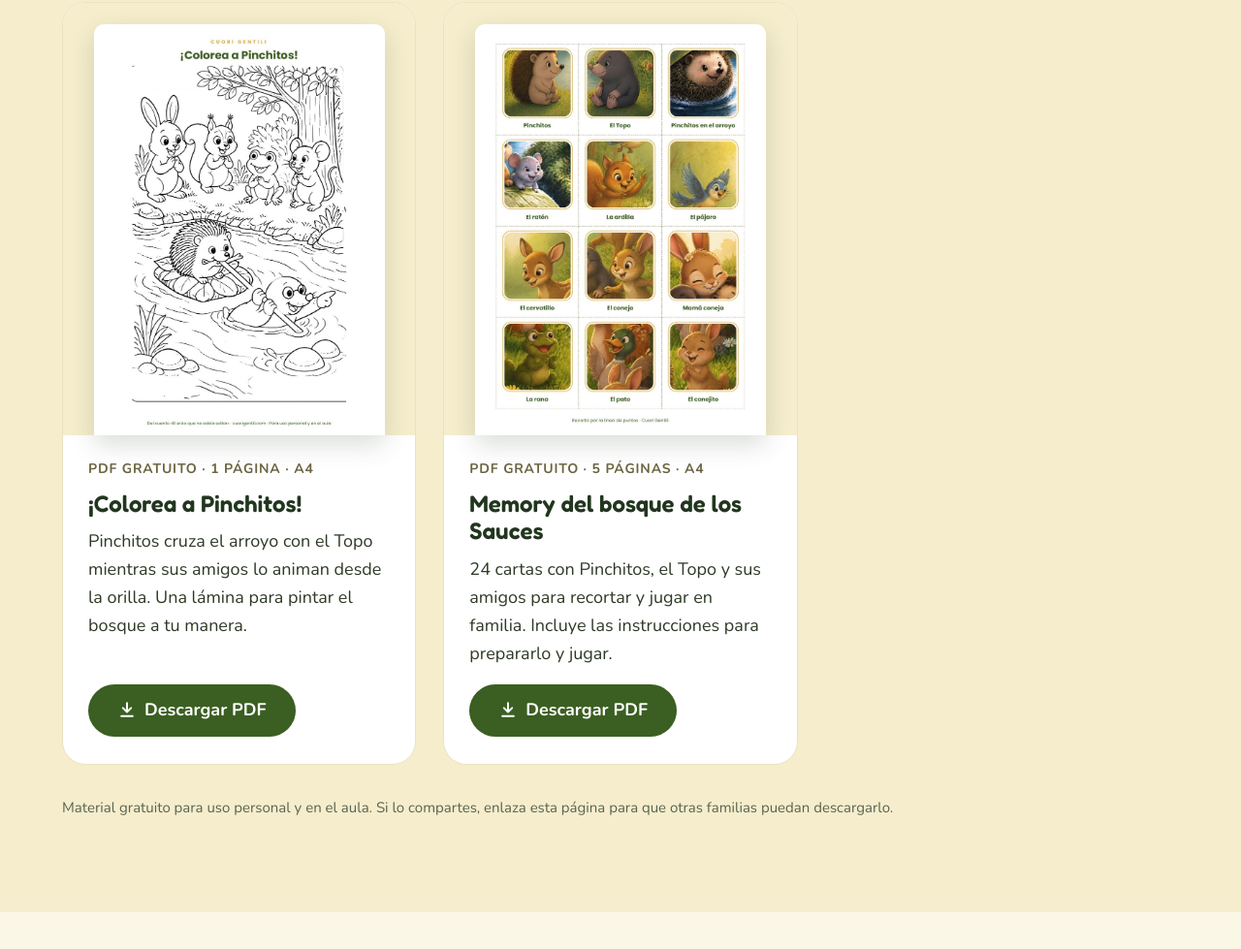
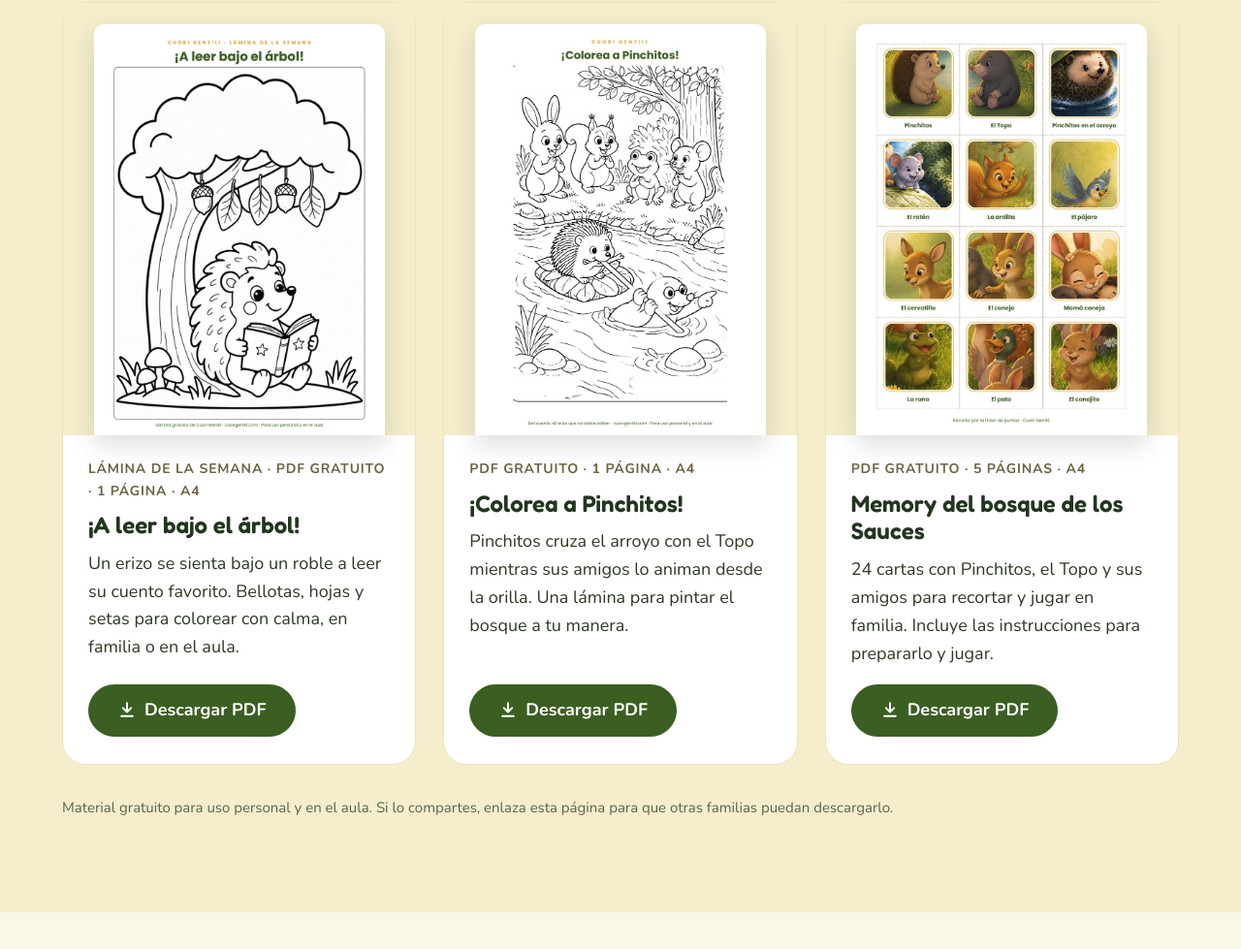
Before and after one commit to giuligattuso-bit/cuorigentili, a plain HTML site: page descargas/index.html in a window 1280 px wide. Shown: the part 531-1510 px from the top of the page at 97% size. Drawn offline with nearby package versions, Linux system fonts and the light colour scheme.

Commit message:
Descargas: lámina de la semana «¡A leer bajo el árbol!» (ES)
Co-Authored-By: Claude Opus 5.5 <noreply@anthropic.com>
Claude-Session: https://claude.ai/code/session_01TMAaQ7RLbNmWXr1Q5Jj3xx

```diff
--- a/descargas/index.html
+++ b/descargas/index.html
@@ -180,6 +180,15 @@ body{margin:0;background:#FBF7E6}
 <p class="cg-dl-also">También disponible en: <a href="../en/downloads/" lang="en" hreflang="en">English</a> · <a href="../it/download/" lang="it" hreflang="it">Italiano</a></p>
 </div>
 <div class="cg-dl-grid">
+<article class="cg-dl-card" id="lamina-semana">
+<div class="cg-dl-thumb"><img src="img/lamina-arbol-es.jpg" alt="Vista previa: ¡A leer bajo el árbol! Un erizo lee un cuento bajo un roble" width="828" height="1171" loading="lazy"></div>
+<div class="cg-dl-body">
+<p class="cg-dl-meta">Lámina de la semana · PDF gratuito · 1 página · A4</p>
+<h2>¡A leer bajo el árbol!</h2>
+<p class="cg-p">Un erizo se sienta bajo un roble a leer su cuento favorito. Bellotas, hojas y setas para colorear con calma, en familia o en el aula.</p>
+<div class="cg-btns"><a class="cg-btn" href="lamina-a-leer-bajo-el-arbol.pdf" download><svg width="20" height="20" viewBox="0 0 24 24" fill="none" stroke="currentColor" stroke-width="2.4" stroke-linecap="round" stroke-linejoin="round" aria-hidden="true" style="vertical-align:-4px;margin-right:8px"><path d="M12 4v11M7 10l5 5 5-5M5 20h14"/></svg>Descargar PDF</a></div>
+</div>
+</article>
 <article class="cg-dl-card" id="colorear">
 <div class="cg-dl-thumb"><img src="img/colorear-es.jpg" alt="Vista previa: ¡Colorea a Pinchitos!" width="828" height="1171" loading="lazy"></div>
 <div class="cg-dl-body">
```
Also changed, not shown: descargas/img/lamina-arbol-es.jpg (added), 1 other file.
